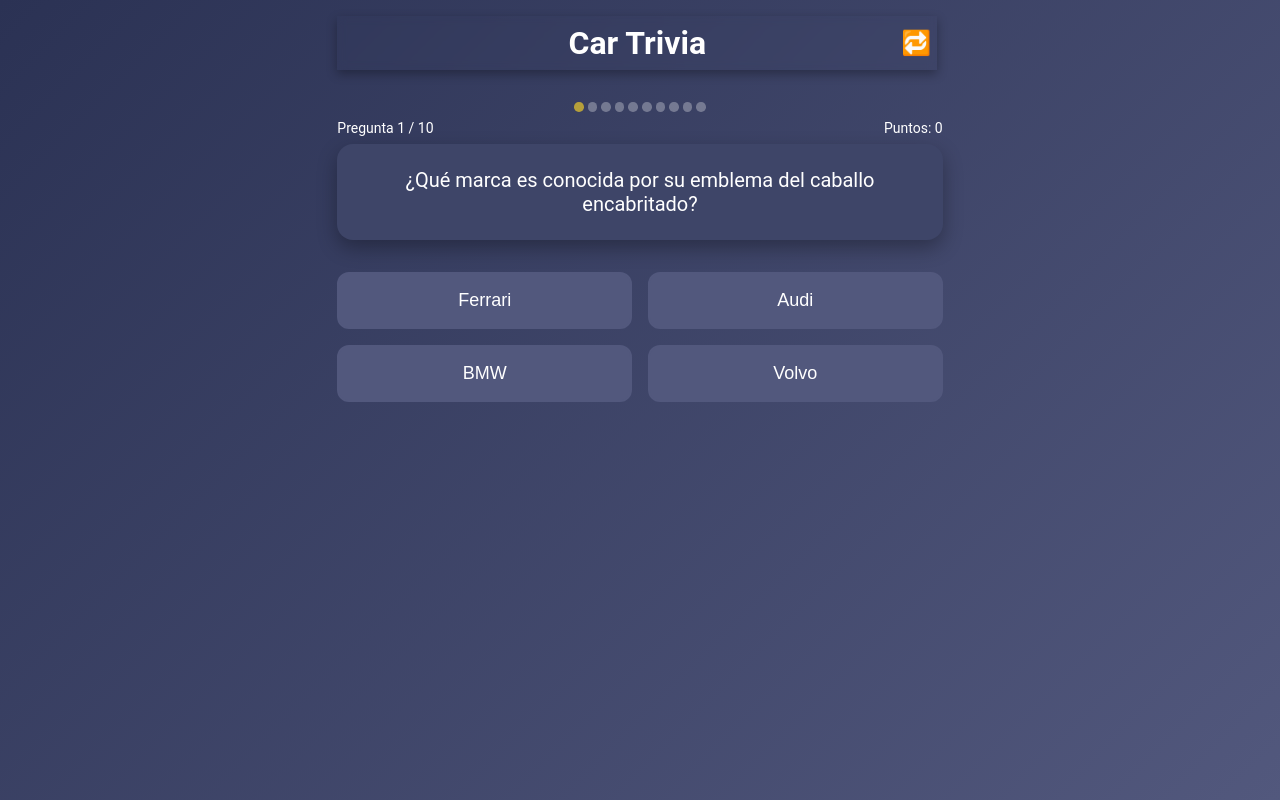
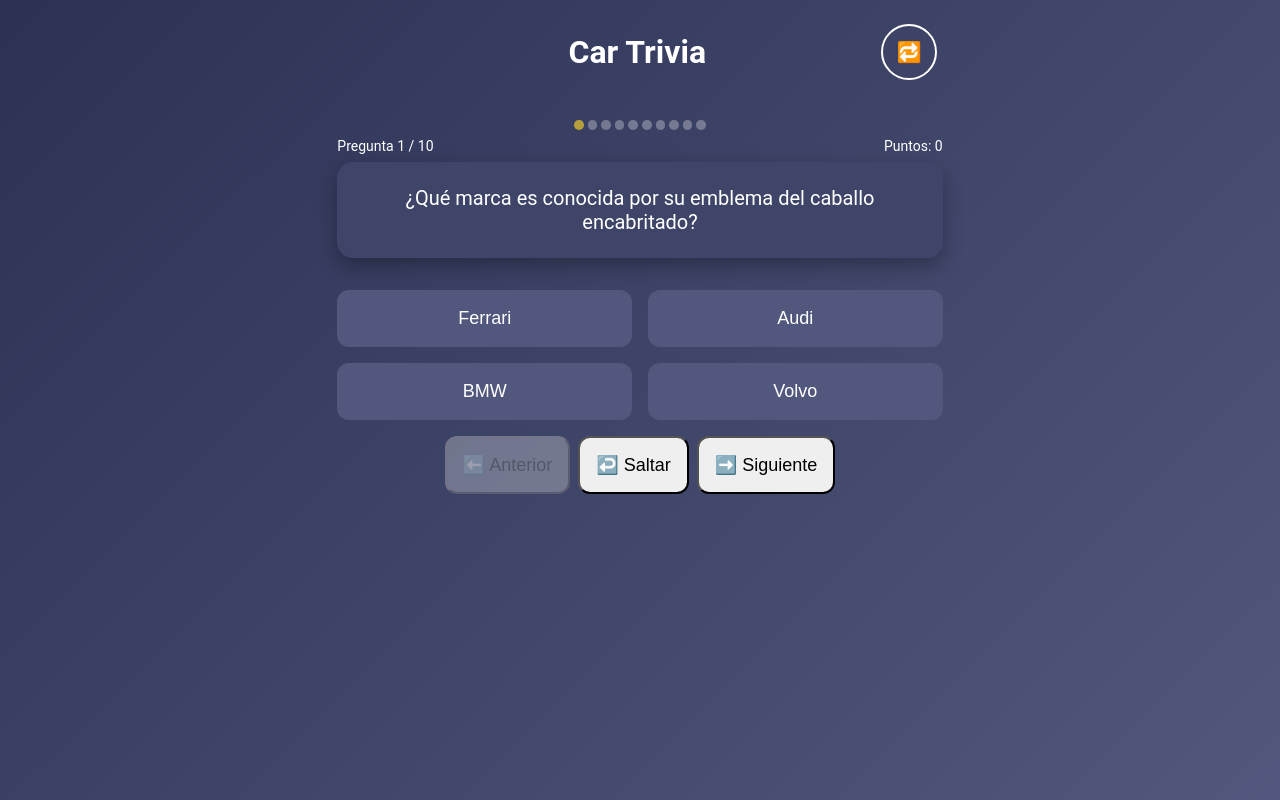
Before and after one commit to AlexanderHB2022/Car-Trivia, a React (Vite) app: page / in a window 1280 px wide. Built offline with nearby package versions, Linux system fonts and the light colour scheme.

Commit message:
Add question navigation and refine top bar

```diff
--- a/src/App.js
+++ b/src/App.js
@@ -4,6 +4,7 @@
 import QuestionCard from "./components/QuestionCard.js";
 import OptionsGrid from "./components/OptionsGrid.js";
 import ResultModal from "./components/ResultModal.js";
+import QuestionNavigation from "./components/QuestionNavigation.js";
 import useTrivia from "./game/useTrivia.js";
 
 export default function App() {
@@ -19,6 +20,9 @@
     restart,
     current,
     total,
+    next,
+    prev,
+    skip,
   } = useTrivia();
 
   return (
@@ -32,6 +36,14 @@
         selected={selected}
         correctIndex={correctIndex}
       />
+      <QuestionNavigation
+        onPrev={prev}
+        onNext={next}
+        onSkip={skip}
+        disablePrev={current === 0}
+        disableNext={current >= total - 1}
+        disableSkip={locked || current >= total - 1}
+      />
       {showResult && <ResultModal score={score} onRestart={restart} />}
     </GameLayout>
   );
--- /dev/null
+++ b/src/components/QuestionNavigation.js
@@ -0,0 +1,39 @@
+import React from "react";
+
+export default function QuestionNavigation({
+  onPrev,
+  onNext,
+  onSkip,
+  disablePrev,
+  disableNext,
+  disableSkip,
+}) {
+  return (
+    <div className="question-nav" role="navigation">
+      <button
+        className="btn-lg"
+        onClick={onPrev}
+        disabled={disablePrev}
+        aria-label="Ir a la pregunta anterior"
+      >
+        ⬅️ Anterior
+      </button>
+      <button
+        className="btn-lg"
+        onClick={onSkip}
+        disabled={disableSkip}
+        aria-label="Saltar pregunta"
+      >
+        ↩️ Saltar
+      </button>
+      <button
+        className="btn-lg"
+        onClick={onNext}
+        disabled={disableNext}
+        aria-label="Ir a la siguiente pregunta"
+      >
+        ➡️ Siguiente
+      </button>
+    </div>
+  );
+}
--- a/src/components/TopBar.js
+++ b/src/components/TopBar.js
@@ -2,10 +2,14 @@
 
 export default function TopBar({ title, actionIcon = "❓", onAction }) {
   return (
-    <header className="top-bar shadow-soft" role="banner">
-      <div />
+    <header className="top-bar" role="banner">
+      <div className="top-bar-spacer" />
       <h1>{title}</h1>
-      <button className="top-bar-action" onClick={onAction} aria-label="Reiniciar">
+      <button
+        className="top-bar-action"
+        onClick={onAction}
+        aria-label="Reiniciar"
+      >
         {actionIcon}
       </button>
     </header>
--- a/src/game/useTrivia.js
+++ b/src/game/useTrivia.js
@@ -12,6 +12,7 @@
   const [locked, setLocked] = useState(false);
   const [selected, setSelected] = useState(null);
   const [showResult, setShowResult] = useState(false);
+  const [skipped, setSkipped] = useState([]);
 
   const currentQuestion = questions[current] || {};
   const correctIndex = currentQuestion.answerIndex;
@@ -25,24 +26,14 @@
     setLocked(false);
     setSelected(null);
     setShowResult(false);
+    setSkipped([]);
   }, []);
 
   useEffect(() => {
     restart();
   }, [restart]);
 
-  const handleOption = useCallback(
-    (index) => {
-      if (locked) return;
-      setSelected(index);
-      setLocked(true);
-      if (index === correctIndex) setScore((s) => s + 1);
-    },
-    [locked, correctIndex]
-  );
-
   const next = useCallback(() => {
-    if (!locked) return;
     if (current + 1 >= questions.length) {
       setShowResult(true);
     } else {
@@ -50,7 +41,32 @@
       setLocked(false);
       setSelected(null);
     }
-  }, [locked, current, questions.length]);
+  }, [current, questions.length]);
+
+  const prev = useCallback(() => {
+    if (current === 0) return;
+    setCurrent((c) => c - 1);
+    setLocked(false);
+    setSelected(null);
+  }, [current]);
+
+  const skip = useCallback(() => {
+    setSkipped((s) => [...s, current]);
+    next();
+  }, [current, next]);
+
+  const handleOption = useCallback(
+    (index) => {
+      if (locked) return;
+      setSelected(index);
+      setLocked(true);
+      if (index === correctIndex) {
+        setScore((s) => s + 1);
+        setTimeout(next, 800);
+      }
+    },
+    [locked, correctIndex, next]
+  );
 
   const closeModal = useCallback(() => setShowResult(false), []);
 
@@ -84,5 +100,9 @@
     closeModal,
     current,
     total: questions.length,
+    next,
+    prev,
+    skip,
+    skipped,
   };
 }
--- a/src/theme.css
+++ b/src/theme.css
@@ -266,19 +266,25 @@
 
 .top-bar-action {
   justify-self: end;
+  width: var(--key-size);
+  height: var(--key-size);
+  display: flex;
+  align-items: center;
+  justify-content: center;
   background: transparent;
-  border: none;
+  border: 2px solid var(--text-color);
+  border-radius: 50%;
   color: var(--text-color);
-  font-size: 1.5rem;
+  font-size: 1.25rem;
   cursor: pointer;
-  transition: transform 180ms ease;
+  transition: background-color 180ms ease, transform 180ms ease;
 }
 
-.top-bar-action:hover {
-  transform: scale(1.1);
+.top-bar-action:hover:not(:disabled) {
+  background-color: var(--color3);
 }
 
-.top-bar-action:active {
+.top-bar-action:active:not(:disabled) {
   transform: scale(0.95);
 }
 
@@ -329,6 +335,14 @@
   display: grid;
   gap: 1rem;
   width: 100%;
+}
+
+.question-nav {
+  display: flex;
+  justify-content: center;
+  gap: 0.5rem;
+  margin-top: 1rem;
+  flex-wrap: wrap;
 }
 
 @media (min-width: 640px) {
```
